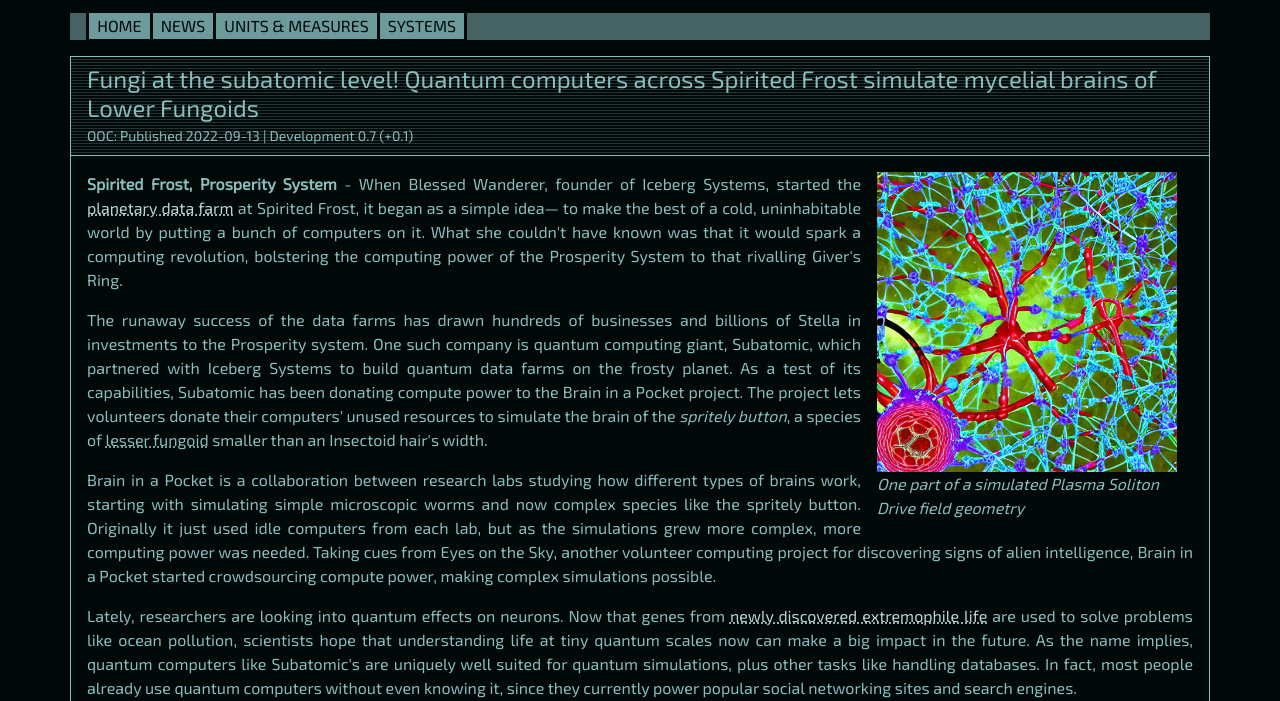
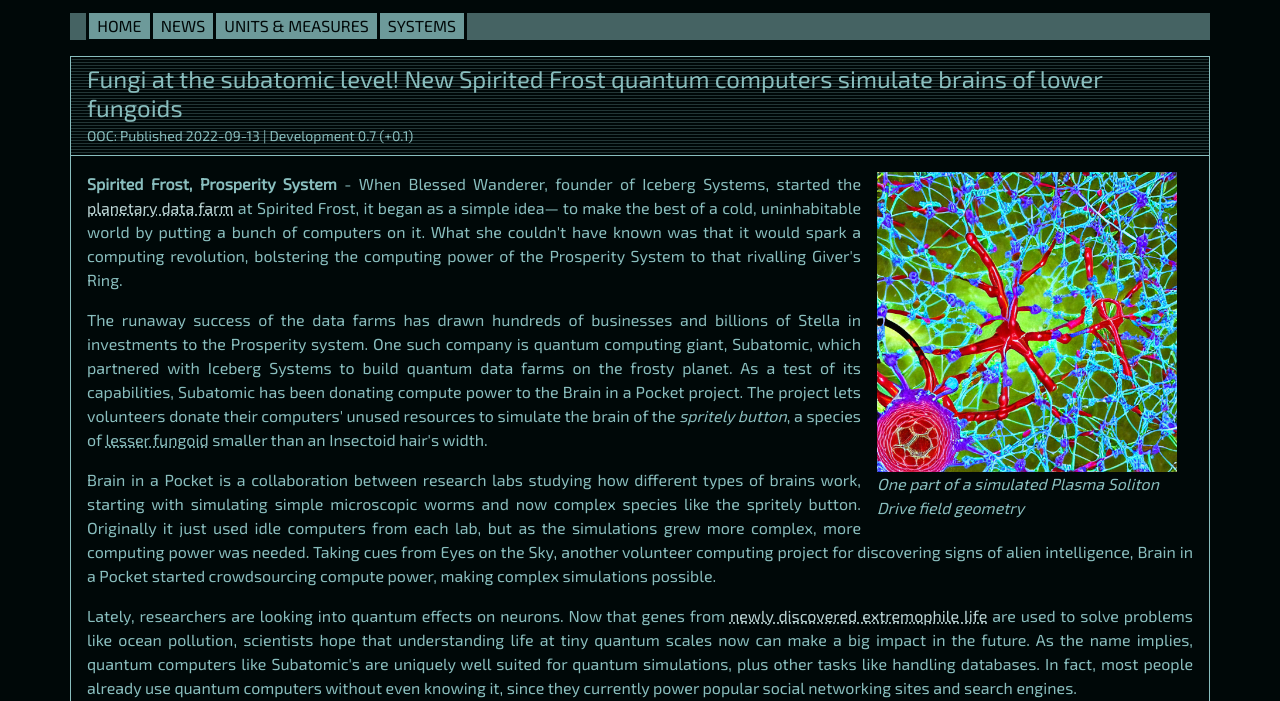
Before and after one commit to pilosophos/the-federal-constellation, a plain HTML site: page news.html in a window 1280 px wide. Shown: the part 99-800 px from the top of the page. Drawn offline with nearby package versions, Linux system fonts and the light colour scheme.

Commit message:
change title

```diff
--- a/news.html
+++ b/news.html
@@ -36,7 +36,7 @@
     <article class="row news" id="5">
       <div class="card">
         <header class="card-header">
-          <h2>Fungi at the subatomic level! Quantum computers across Spirited Frost simulate mycelial brains of Lower Fungoids</h2>
+          <h2>Fungi at the subatomic level! New Spirited Frost quantum computers simulate brains of lower fungoids</h2>
           <small>OOC: Published 2022-09-13 | Development 0.7 (+0.1)</small>
         </header>
         <main class="card-body">
```
